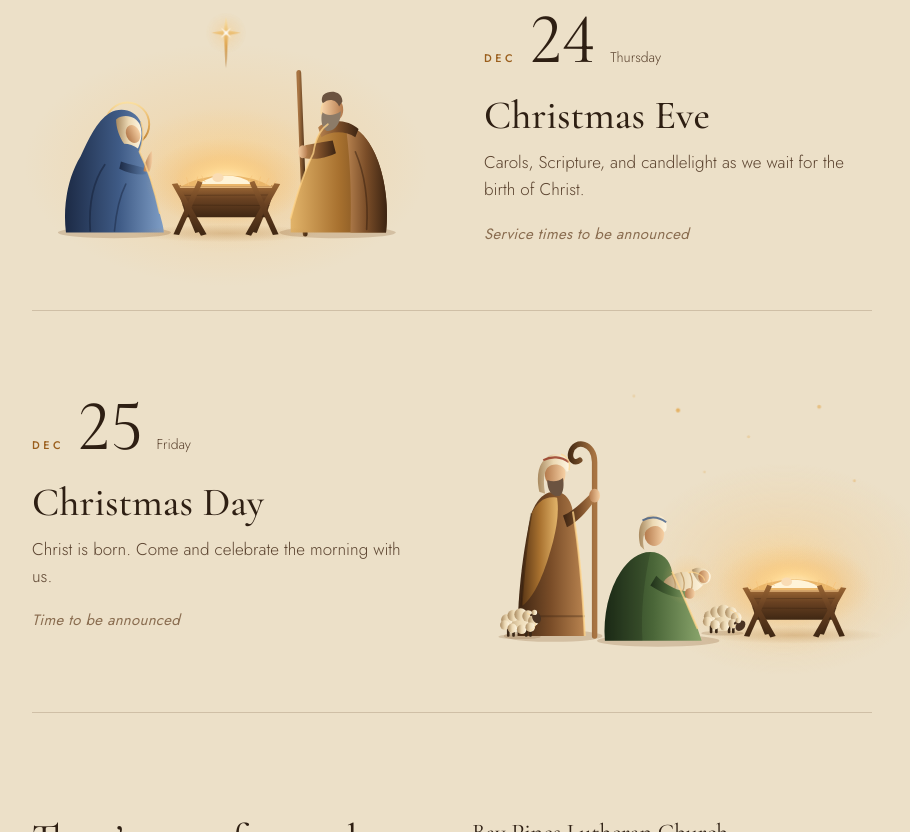
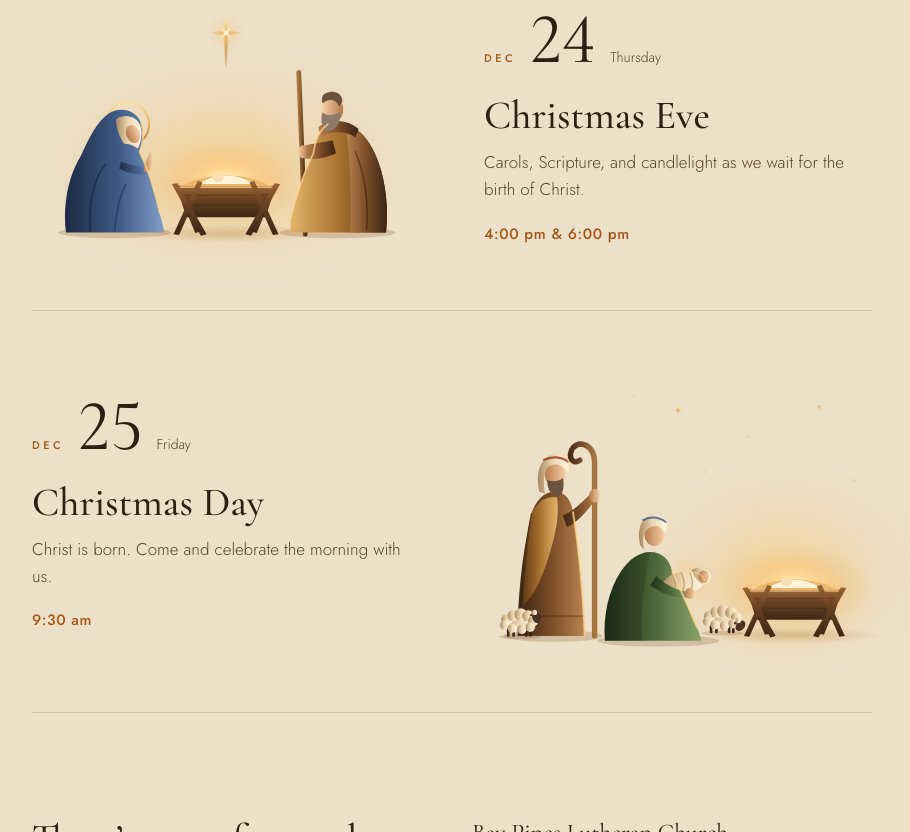
Before and after one commit to Sgct97/asisPresentation, a plain HTML site: page christmas/index.html in a window 1280 px wide. Shown: the part 1936-2768 px from the top of the page, without its empty margins (188-1098 px from the left). Drawn offline with nearby package versions, Linux system fonts and the light colour scheme.

Commit message:
Add service times and the Kids service theme
Christmas Eve 4:00 & 6:00 pm, Christmas Day 9:30 am,
Kids Christmas Service theme "From Heaven Above".

Co-Authored-By: Claude Opus 5.5 <noreply@anthropic.com>
Claude-Session: https://claude.ai/code/session_01JyCaJHw67tzybygxXXC1Sb

```diff
--- a/christmas/index.html
+++ b/christmas/index.html
@@ -210,6 +210,7 @@
     font-weight: 500;
     font-size: 15px; letter-spacing: .04em; color: var(--ember);
   }
+  .event .theme { font-family: var(--serif); font-style: italic; font-size: 22px; color: var(--gold); margin-top: 6px; }
   .when.tba { font-weight: 400; font-style: italic; color: var(--ink-faint); letter-spacing: .02em; }
 
   /* ---------- VISIT ---------- */
@@ -395,6 +396,7 @@
         <div>
           <div class="date"><span class="mon">Dec</span><span class="num">17</span><span class="dow">Thursday</span></div>
           <h3>Kids Christmas Service</h3>
+          <p class="theme">“From Heaven Above”</p>
           <p class="desc">Our children tell the story of the first Christmas. Bring the grandparents.</p>
           <!-- EDIT: Kids Christmas Service time -->
           <p class="when tba">Time to be announced</p>
@@ -513,7 +515,7 @@
           <h3>Christmas Eve</h3>
           <p class="desc">Carols, Scripture, and candlelight as we wait for the birth of Christ.</p>
           <!-- EDIT: Christmas Eve service time(s) -->
-          <p class="when tba">Service times to be announced</p>
+          <p class="when">4:00 pm &amp; 6:00 pm</p>
         </div>
       </li>
       <li class="event reveal">
@@ -602,7 +604,7 @@
           <h3>Christmas Day</h3>
           <p class="desc">Christ is born. Come and celebrate the morning with us.</p>
           <!-- EDIT: Christmas Day service time -->
-          <p class="when tba">Time to be announced</p>
+          <p class="when">9:30 am</p>
         </div>
       </li>
     </ol>
```
